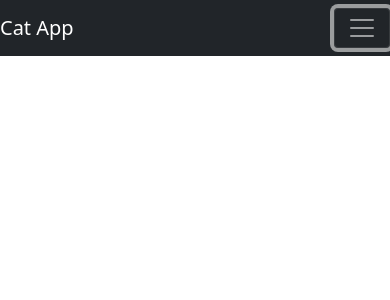
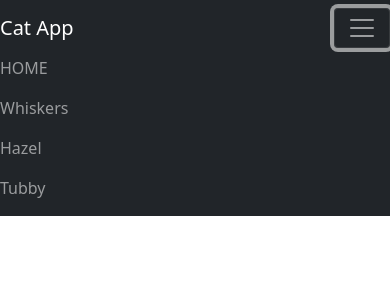
Before and after one commit to PatNepp/CatList, a React (Create React App) app: page / in a window 390 px wide. Both pictures are taken after a click on the button "Toggle navigation". Shown: the top 300 px of the page. Built offline with nearby package versions, Linux system fonts and the light colour scheme.

Commit message:
fixed navbar hamburger bug

```diff
--- a/src/Navbar.js
+++ b/src/Navbar.js
@@ -18,15 +18,15 @@ class Navbar extends Component {
 				<button
 					className="navbar-toggler"
 					type="button"
-					data-toggle="collapse"
-					data-target="#navbarNav"
-					aria-controls="navbarNav"
+					data-bs-toggle="collapse"
+					data-bs-target="#navbarSupportedContent"
+					aria-controls="navbarSupportedContent'"
 					aria-expanded="false"
 					aria-label="Toggle navigation"
 				>
 					<span className="navbar-toggler-icon" />
 				</button>
-				<div className="collapse navbar-collapse" id="navbarNav">
+				<div className="collapse navbar-collapse" id="navbarSupportedContent">
 					<ul className="navbar-nav">
 						<li className="nav-item">
 							<NavLink exact to="/cats" className="nav-link">
```
